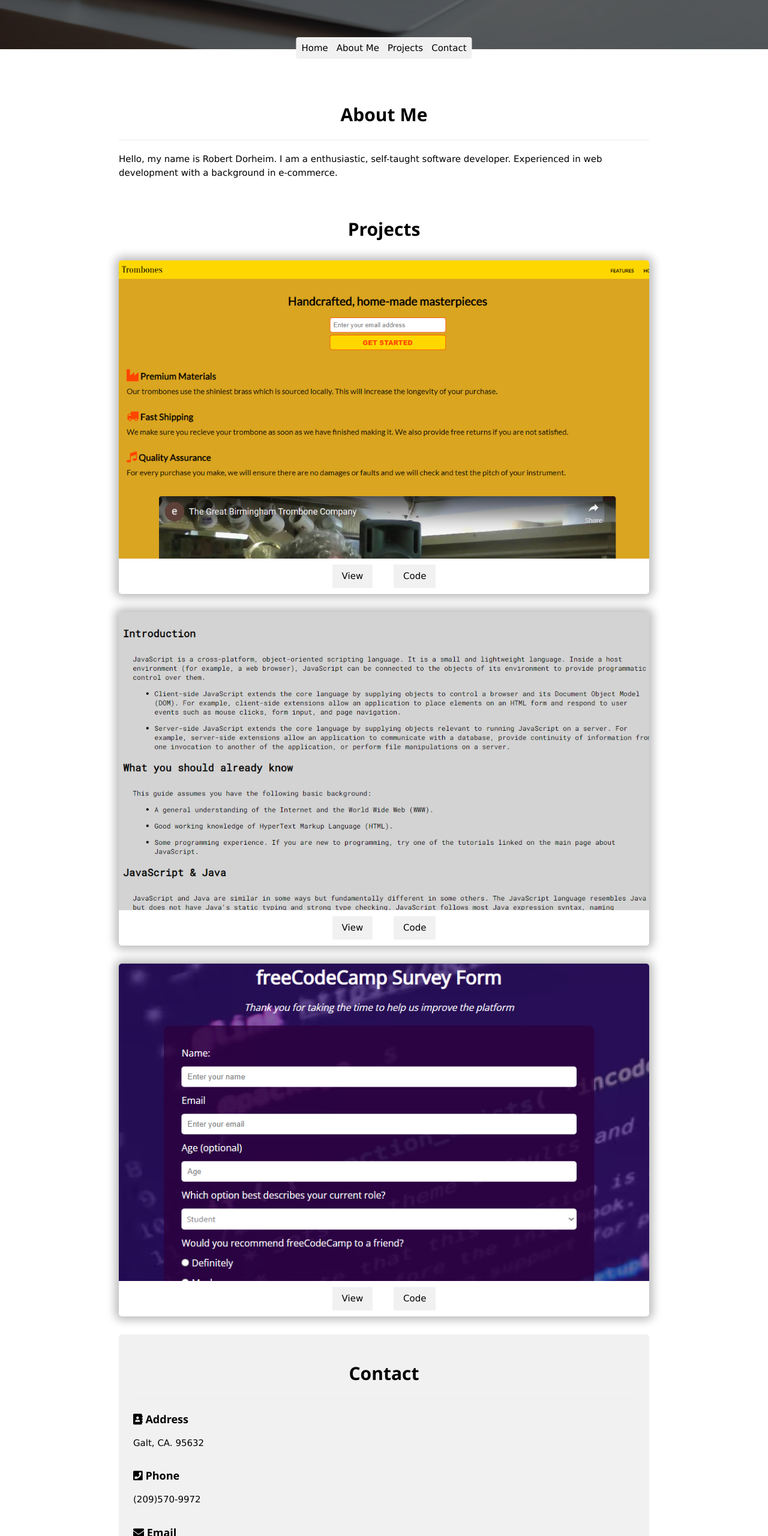
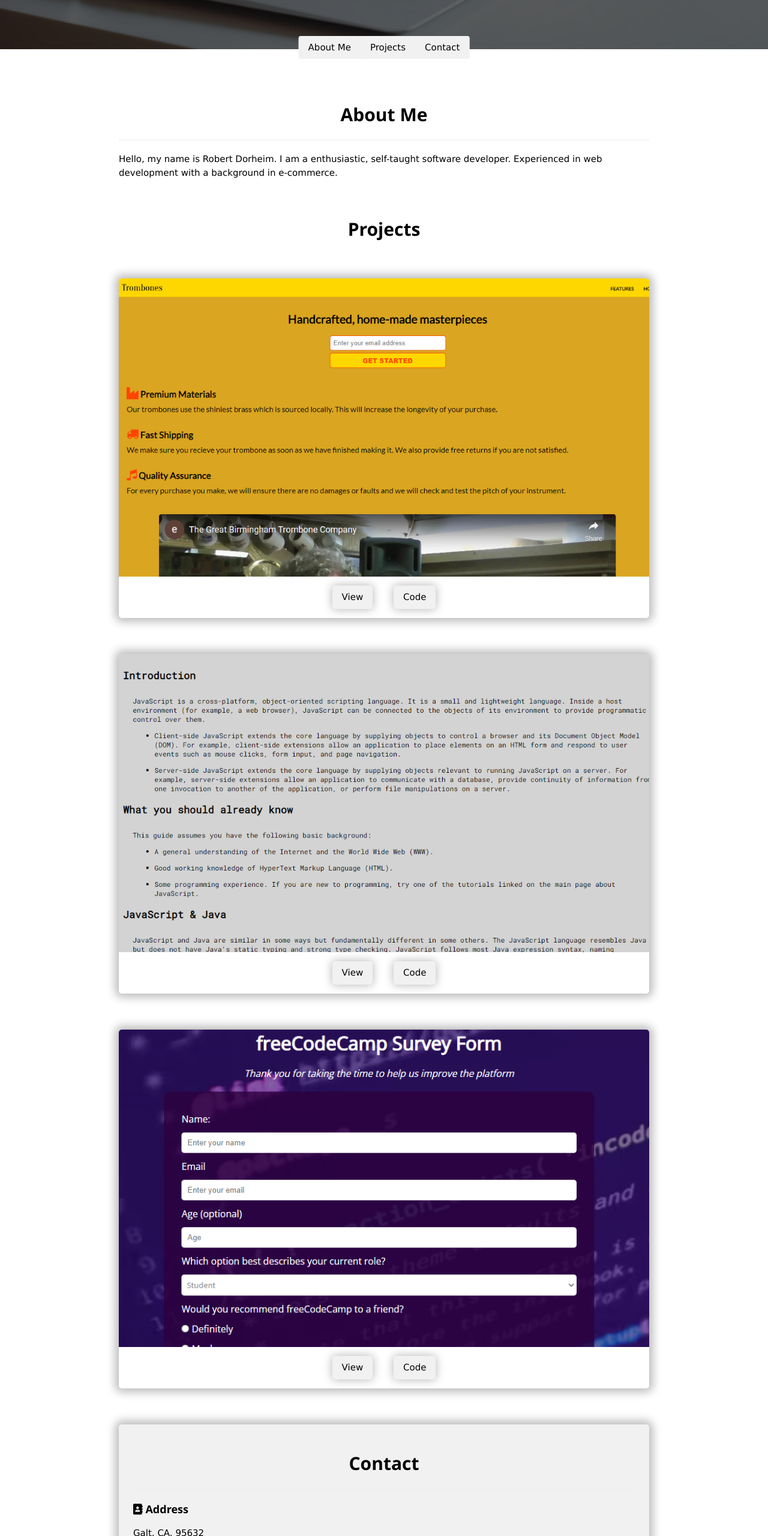
Before and after one commit to Robert-Dor/my-portfolio, a plain HTML site: page index.html in a window 1280 px wide. Shown: the part 879-3439 px from the top of the page at 60% size. Drawn offline with Linux system fonts and the light colour scheme.

Commit message:
add back to top button and navbar tweak

```diff
--- a/index.html
+++ b/index.html
@@ -35,7 +35,7 @@
         class="w3-bar w3-light-grey w3-round w3-display-bottommiddle w3-hide-small"
         style="bottom: -16px"
       >
-        <a href="#" class="w3-bar-item w3-button">Home</a>
+
         <a href="#about-me" class="w3-bar-item w3-button">About Me</a>
         <a href="#projects" class="w3-bar-item w3-button">Projects</a>
         <a href="#contact" class="w3-bar-item w3-button">Contact</a>
@@ -47,7 +47,7 @@
       class="w3-center w3-light-grey w3-padding-16 w3-hide-large w3-hide-medium"
     >
       <div class="w3-bar w3-light-grey">
-        <a href="#" class=" w3-button">Home</a>
+
         <a href="#about-me" class="w3-bar-item w3-button">About Me</a>
         <a href="#projects" class="w3-bar-item w3-button">Projects</a>
         <a href="#contact" class="w3-bar-item w3-button">Contact</a>
@@ -115,10 +115,6 @@
                 <p>
                   Galt, CA. 95632
                 </p>
-            <h5 id="contact-heading"><i class="fa fa-phone-square" aria-hidden="true"></i> Phone</h5>
-            <p>
-                (209)570-9972
-            </p>
             <h5 id="contact-heading"><i class="fa fa-envelope" aria-hidden="true"></i> Email</h5>
             <p>
                 libertyvisualstudios@gmail.com
@@ -128,7 +124,11 @@
             <a class="icons" href="https://www.freecodecamp.org/rdorheim" target="_blank"><i class="fab fa-free-code-camp fa-lg"></i></a>
             <a class="icons" href="https://github.com/Robert-Dor" target="_blank"><i class="fab fa-github fa-lg"></i></a>
             <a class="icons" href="https://www.linkedin.com/in/robert-dorheim-56972140/" target="_blank"><i class="fab fa-linkedin fa-lg"></i></a>
+            <div>
+              <a href="#" id="back-to-top-btn" class="w3-bar-item w3-button"><i class="fa fa-arrow-up" aria-hidden="true"></i>
+            </div>
         </div>
+
       </div>
 
       <!-- End page content -->
--- a/styles.css
+++ b/styles.css
@@ -478,14 +478,14 @@ a {
 .w3-bar {
   width: 100%;
   overflow: hidden;
-  padding: 2px;
+
 }
 .w3-center .w3-bar {
   display: inline-block;
   width: auto;
 }
 .w3-bar .w3-bar-item {
-  padding: 5px 7px;
+  padding: 8px 16px;
   float: left;
   width: auto;
   border: none;
@@ -1189,7 +1189,7 @@ a {
 }
 .w3-padding-32 {
   padding-top: 32px !important;
-  padding-bottom: 32px !important;
+  padding-bottom: 16px !important;
 }
 .w3-padding-48 {
   padding-top: 48px !important;
@@ -1630,13 +1630,15 @@ a {
 
 #contact {
   border-radius: 5px;
+  -webkit-box-shadow: 0px 0px 15px 6px rgba(0,0,0,0.27);
+  box-shadow: 0px 0px 15px 6px rgba(0,0,0,0.27);
 }
 #project-ctr {
     border-radius: 5px;
-    margin: 30px 0px;
+    margin: 60px 0px;
     padding-bottom: 10px;
     -webkit-box-shadow: 0px 0px 15px 6px rgba(0,0,0,0.27);
-box-shadow: 0px 0px 15px 6px rgba(0,0,0,0.27);
+    box-shadow: 0px 0px 15px 6px rgba(0,0,0,0.27);
 }
 #project-margin {
   text-align: center;
@@ -1647,7 +1649,10 @@ box-shadow: 0px 0px 15px 6px rgba(0,0,0,0.27);
 }
 #project-btn {
   background-color: #f1f1f1;
-  margin: 0px 15px;
+  margin: 5px 15px;
+  border-radius: 5px;
+  -webkit-box-shadow: 0px 0px 15px 1px rgba(0,0,0,0.27);
+  box-shadow: 0px 0px 15px 1px rgba(0,0,0,0.27);
 }
 a {
   text-decoration: none;
@@ -1658,7 +1663,15 @@ a {
 }
 .icons {
   margin: 0px 15px;
+  transition: ease-in-out 0.3s;
+}
+.icons:hover {
+  color: darkgrey;
 }
 #contact-heading {
   margin-top: 30px;
 }
+#back-to-top-btn {
+  border-radius: 5px;
+  margin-top: 25px;
+}
```
